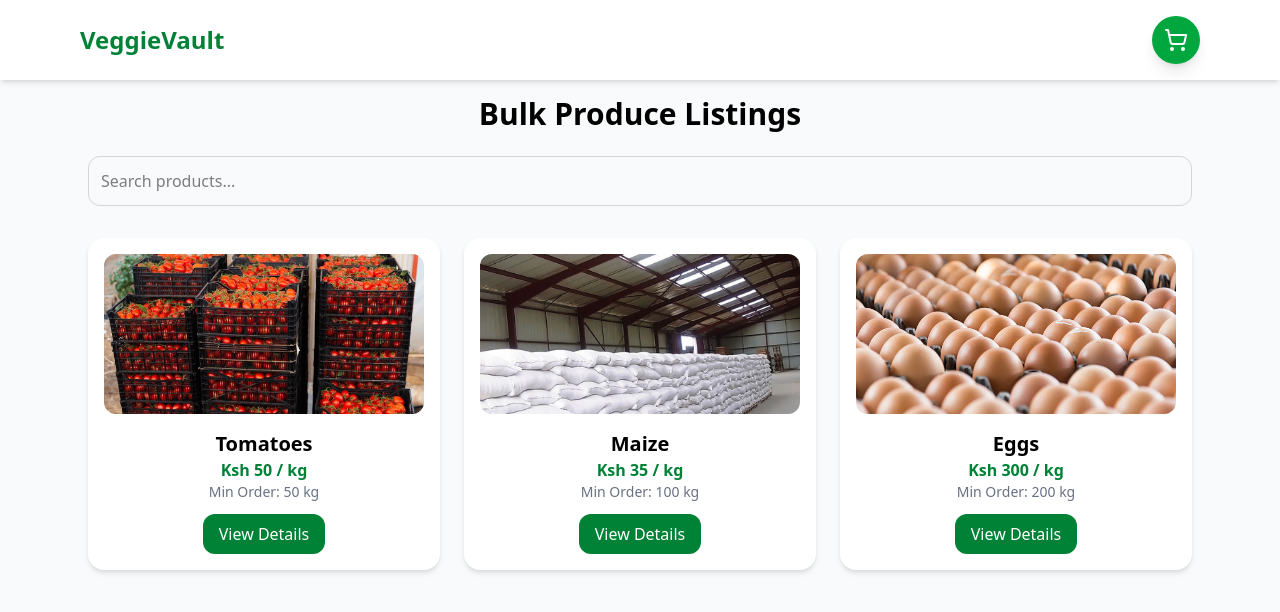
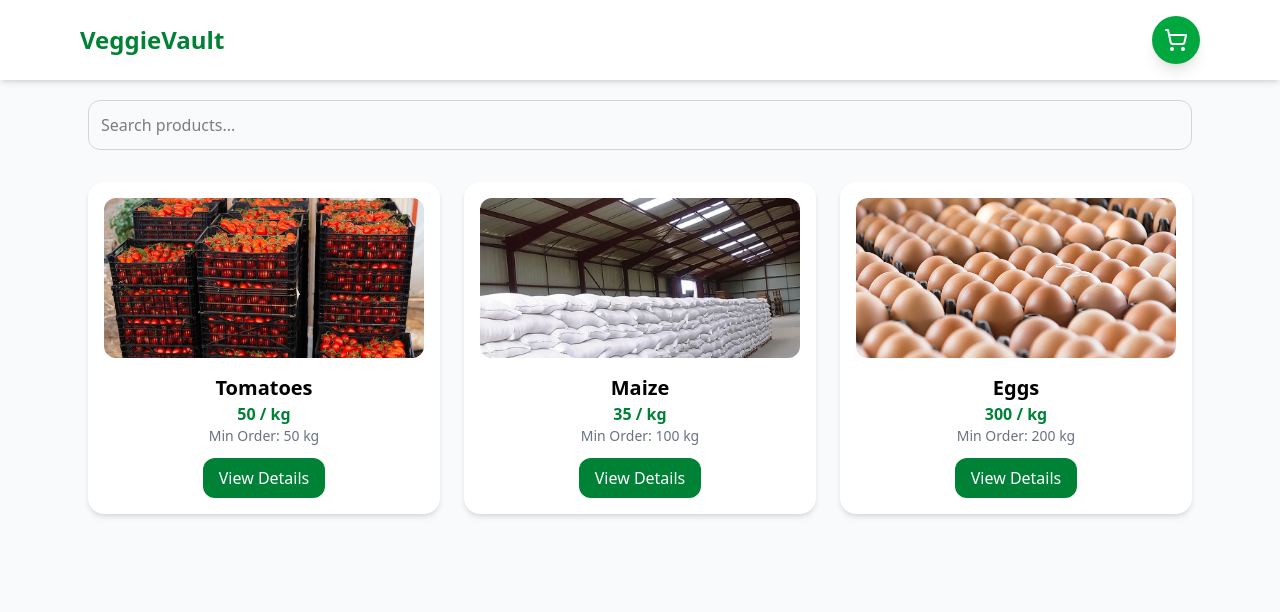
Before and after one commit to Nevv254/Veggie_Vault, a React (Vite) app: page /products in a window 1280 px wide. Shown: the top 612 px of the page. Built offline with nearby package versions, Linux system fonts and the light colour scheme.

Commit message:
add functionality to mini cart

```diff
--- a/src/components/Hero.jsx
+++ b/src/components/Hero.jsx
@@ -4,7 +4,7 @@ export default function Navbar() {
       <h1 className="text-2xl font-bold">VeggieVault</h1>
       <ul className="hidden md:flex space-x-8">
         <li><a href="#" className="hover:text-green-300">Home</a></li>
-        <li><a href="#" className="hover:text-green-300">Products</a></li>
+        <li><a href="products" className="hover:text-green-300">Products</a></li>
         <li><a href="#" className="hover:text-green-300">How It Works</a></li>
       </ul>
       <button className="bg-white text-green-700 px-4 py-2 rounded-xl font-semibold hover:bg-green-100">
--- a/src/pages/Products.jsx
+++ b/src/pages/Products.jsx
@@ -6,34 +6,67 @@ import MiniCart from "../components/MiniCart";
 
 export default function Products() {
   const allProducts = [
-    { id: 1, name: "Tomatoes", price: "Ksh 50", minQty: 50, image: "src/assets/tomatoes.webp" },
-    { id: 2, name: "Maize", price: "Ksh 35", minQty: 100, image: "src/assets/maize.jpg" },
-    { id: 3, name: "Eggs", price: "Ksh 300", minQty: 200, image: "src/assets/eggs.jpg" },
+    { id: 1, name: "Tomatoes", price: 50, minQty: 50, image: "src/assets/tomatoes.webp" },
+    { id: 2, name: "Maize", price: 35, minQty: 100, image: "src/assets/maize.jpg" },
+    { id: 3, name: "Eggs", price: 300, minQty: 200, image: "src/assets/eggs.jpg" },
   ];
 
   const [search, setSearch] = useState("");
   const [selectedProduct, setSelectedProduct] = useState(null);
-  const [cart, setCart] = useState([]);
-  const [isCartOpen, setIsCartOpen] = useState(false);
+  const [cartItems, setCartItems] = useState([]);
+  const [showCart, setShowCart] = useState(false);
 
+  // Filter products by search
   const filteredProducts = allProducts.filter(p =>
     p.name.toLowerCase().includes(search.toLowerCase())
   );
 
+  // Add product to cart OR increase quantity if exists
   const handleAddToCart = (product) => {
-    setCart(prev => [...prev, product]);
-    setIsCartOpen(true); // Auto open cart when item is added
+    setCartItems((prev) => {
+      const existing = prev.find(item => item.id === product.id);
+      if (existing) {
+        return prev.map(item =>
+          item.id === product.id ? { ...item, quantity: item.quantity + 1 } : item
+        );
+      } else {
+        return [...prev, { ...product, quantity: 1 }];
+      }
+    });
   };
 
-  const handleRemoveFromCart = (id) => {
-    setCart(prev => prev.filter(item => item.id !== id));
+  // Increase quantity
+  const increaseQuantity = (productId) => {
+    setCartItems(prev =>
+      prev.map(item =>
+        item.id === productId ? { ...item, quantity: item.quantity + 1 } : item
+      )
+    );
+  };
+
+  // Decrease quantity or remove if 0
+  const decreaseQuantity = (productId) => {
+    setCartItems(prev =>
+      prev
+        .map(item =>
+          item.id === productId ? { ...item, quantity: item.quantity - 1 } : item
+        )
+        .filter(item => item.quantity > 0)
+    );
   };
 
   return (
     <div className="min-h-screen bg-gray-50">
-      <Navbar cartCount={cart.length} onCartClick={() => setIsCartOpen(!isCartOpen)} />
-      <div className="max-w-6xl mx-auto py-24 px-6">
+      {/* Navbar with Cart Count */}
+      <Navbar
+        cartCount={cartItems.reduce((total, item) => total + item.quantity, 0)}
+        onCartClick={() => setShowCart(true)}
+      />
+
+      {/* Main Content */}
+      <div className="max-w-6xl mx-auto py-10 px-6">
         <h1 className="text-3xl font-bold mb-6 text-center">Bulk Produce Listings</h1>
+
         <input
           type="text"
           placeholder="Search products..."
@@ -41,6 +74,7 @@ export default function Products() {
           onChange={(e) => setSearch(e.target.value)}
           className="w-full border border-gray-300 rounded-xl p-3 mb-8"
         />
+
         <div className="grid md:grid-cols-3 gap-6">
           {filteredProducts.map(product => (
             <ProductCard
@@ -52,18 +86,22 @@ export default function Products() {
         </div>
       </div>
 
+      {/* Product Modal */}
       <ProductModal
         product={selectedProduct}
         onClose={() => setSelectedProduct(null)}
         onAddToCart={handleAddToCart}
       />
 
-      <MiniCart
-        isOpen={isCartOpen}
-        onClose={() => setIsCartOpen(false)}
-        cart={cart}
-        onRemove={handleRemoveFromCart}
-      />
+      {/* Quantity Control */}
+      {showCart && (
+        <MiniCart
+          cartItems={cartItems}
+          onClose={() => setShowCart(false)}
+          onIncrease={increaseQuantity}
+          onDecrease={decreaseQuantity}
+        />
+      )}
     </div>
   );
 }
```
